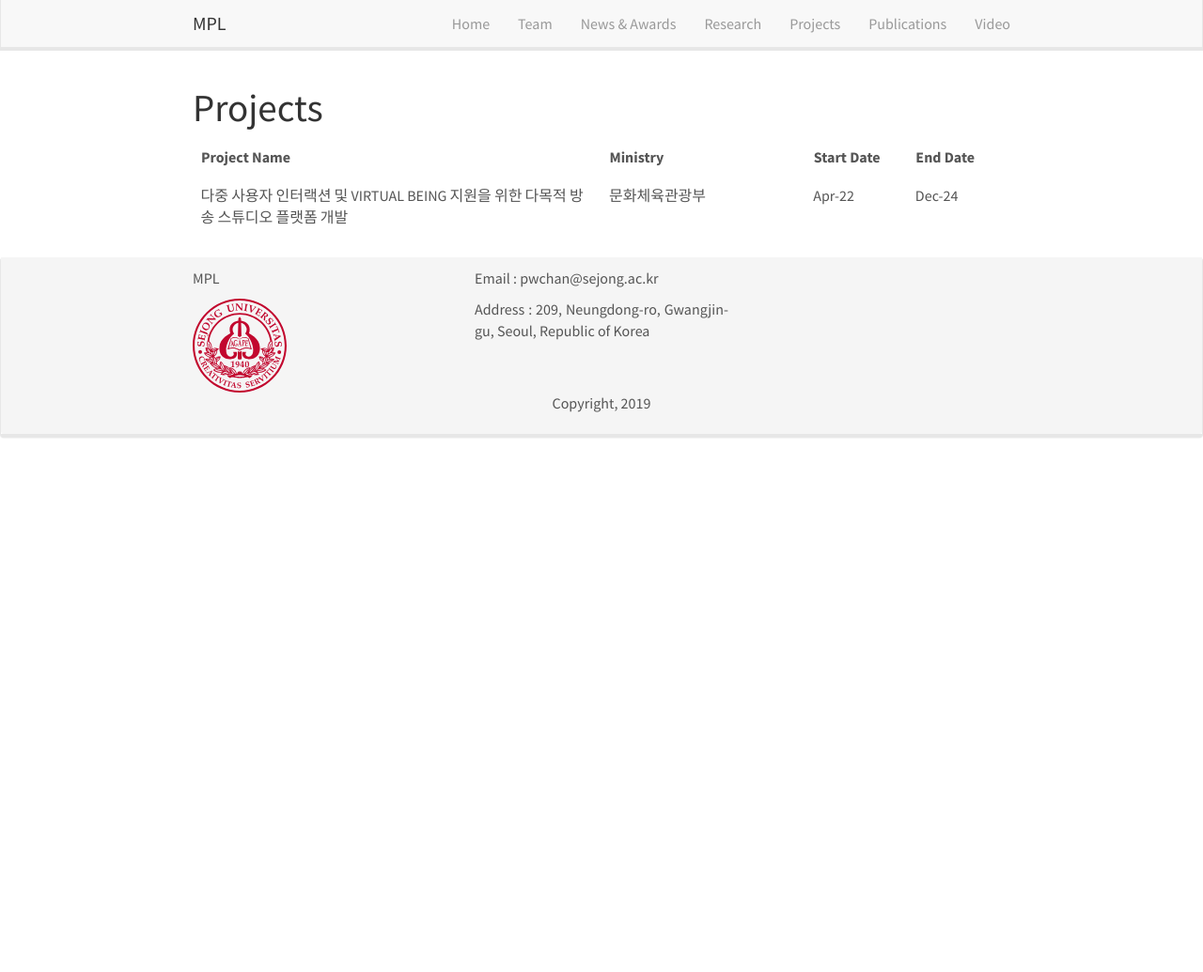
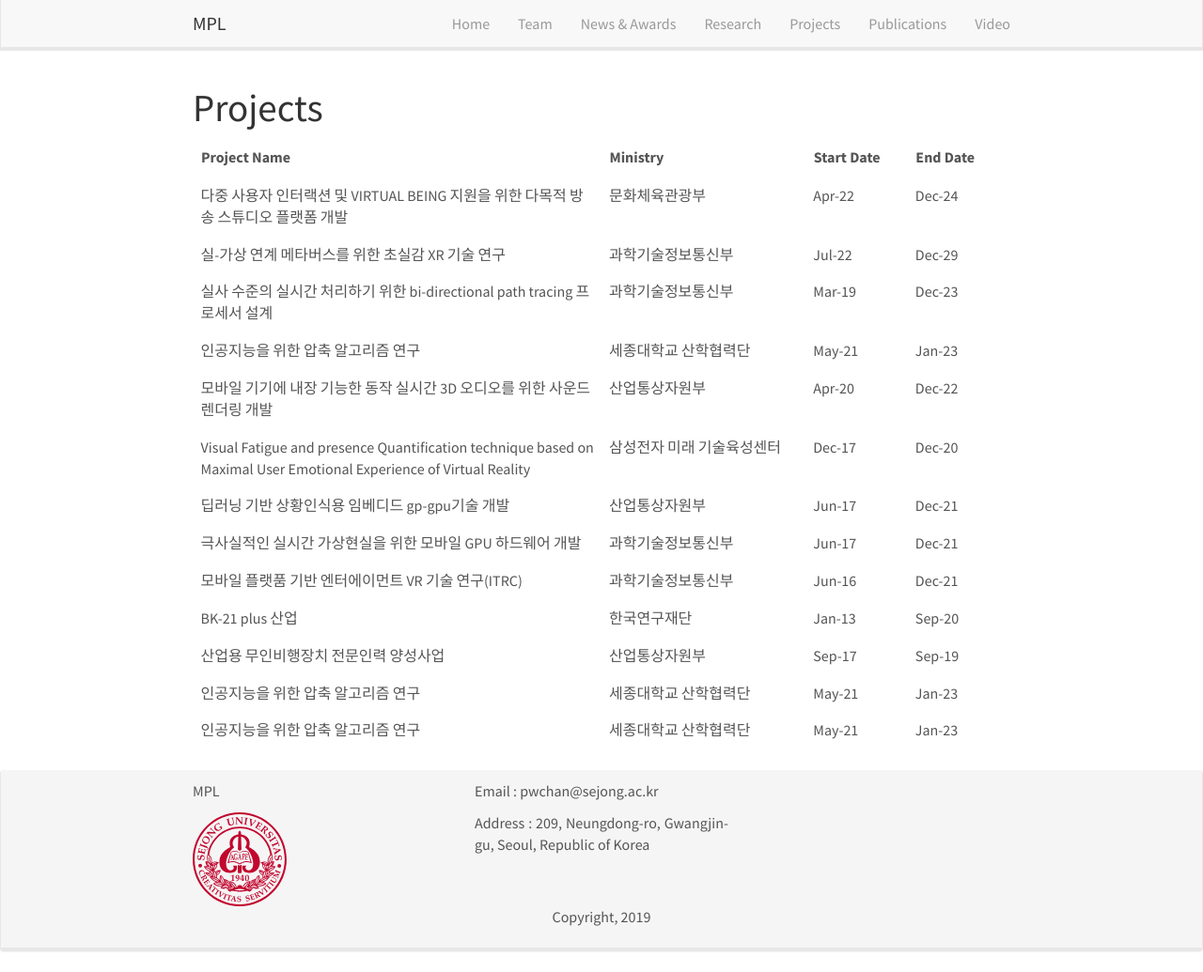
Before and after one commit to MPLRayman/webtest2, a Jekyll site: the page built from _pages/projects.html, in a window 1280 px wide and 1035 px high. Shown: the whole window at 94% size. Built offline with Jekyll 4.4.1, drawn with Linux system fonts in a browser that asks for light colours; nearby versions of some CDN libraries.

Commit message:
Update projects.html

```diff
--- a/_pages/projects.html
+++ b/_pages/projects.html
@@ -54,78 +54,78 @@ permalink: /projects/
             <td class="col3">Apr-22</td>
             <td class="col4">Dec-24</td>
         </tr>
-        <!-- <tr>
-            <td>실-가상 연계 메타버스를 위한 초실감 XR 기술 연구</td>
-            <td>과학기술정보통신부</td>
-            <td>Jul-22</td>
-            <td>Dec-29</td>
+        <tr>
+            <td class="col1">실-가상 연계 메타버스를 위한 초실감 XR 기술 연구</td>
+            <td class="col2">과학기술정보통신부</td>
+            <td class="col3">Jul-22</td>
+            <td class="col4">Dec-29</td>
         </tr>
         <tr>
-            <td>실사 수준의 실시간 처리하기 위한 bi-directional path tracing 프로세서 설계</td>
-            <td>과학기술정보통신부</td>
-            <td>Mar-19</td>
-            <td>Dec-23</td>
+            <td class="col1">실사 수준의 실시간 처리하기 위한 bi-directional path tracing 프로세서 설계</td>
+            <td class="col2">과학기술정보통신부</td>
+            <td class="col3">Mar-19</td>
+            <td class="col4">Dec-23</td>
         </tr>
         <tr>
-            <td>인공지능을 위한 압축 알고리즘 연구</td>
-            <td>세종대학교 산학협력단</td>
-            <td>May-21</td>
-            <td>Jan-23</td>
+            <td class="col1">인공지능을 위한 압축 알고리즘 연구</td>
+            <td class="col2">세종대학교 산학협력단</td>
+            <td class="col3">May-21</td>
+            <td class="col4">Jan-23</td>
         </tr>
         <tr>
-            <td>모바일 기기에 내장 기능한 동작 실시간 3D 오디오를 위한 사운드 렌더링 개발</td>
-            <td>산업통상자원부</td>
-            <td>Apr-20</td>
-            <td>Dec-22</td>
+            <td class="col1">모바일 기기에 내장 기능한 동작 실시간 3D 오디오를 위한 사운드 렌더링 개발</td>
+            <td class="col2">산업통상자원부</td>
+            <td class="col3">Apr-20</td>
+            <td class="col4">Dec-22</td>
         </tr>
         <tr>
-            <td>Visual Fatigue and presence Quantification technique based on Maximal User Emotional Experience of Virtual Reality</td>
-            <td>삼성전자 미래 기술육성센터</td>
-            <td>Dec-17</td>
-            <td>Dec-20</td>
+            <td class="col1">Visual Fatigue and presence Quantification technique based on Maximal User Emotional Experience of Virtual Reality</td>
+            <td class="col2">삼성전자 미래 기술육성센터</td>
+            <td class="col3">Dec-17</td>
+            <td class="col4">Dec-20</td>
         </tr>
         <tr>
-            <td>딥러닝 기반 상황인식용 임베디드 gp-gpu기술 개발</td>
-            <td>산업통상자원부</td>
-            <td>Jun-17</td>
-            <td>Dec-21</td>
+            <td class="col1">딥러닝 기반 상황인식용 임베디드 gp-gpu기술 개발</td>
+            <td class="col2">산업통상자원부</td>
+            <td class="col3">Jun-17</td>
+            <td class="col4">Dec-21</td>
         </tr>
         <tr>
-            <td>극사실적인 실시간 가상현실을 위한 모바일 GPU 하드웨어 개발</td>
-            <td>과학기술정보통신부</td>
-            <td>Jun-17</td>
-            <td>Dec-21</td>
+            <td class="col1">극사실적인 실시간 가상현실을 위한 모바일 GPU 하드웨어 개발</td>
+            <td class="col2">과학기술정보통신부</td>
+            <td class="col3">Jun-17</td>
+            <td class="col4">Dec-21</td>
         </tr>
         <tr>
-            <td>모바일 플랫품 기반 엔터에이먼트 VR 기술 연구(ITRC)</td>
-            <td>과학기술정보통신부</td>
-            <td>Jun-16</td>
-            <td>Dec-21</td>
+            <td class="col1">모바일 플랫품 기반 엔터에이먼트 VR 기술 연구(ITRC)</td>
+            <td class="col2">과학기술정보통신부</td>
+            <td class="col3">Jun-16</td>
+            <td class="col4">Dec-21</td>
         </tr>
         <tr>
-            <td>BK-21 plus 산업</td>
-            <td>한국연구재단</td>
-            <td>Jan-13</td>
-            <td>Sep-20</td>
+            <td class="col1">BK-21 plus 산업</td>
+            <td class="col2">한국연구재단</td>
+            <td class="col3">Jan-13</td>
+            <td class="col4">Sep-20</td>
         </tr>
         <tr>
-            <td>산업용 무인비행장치 전문인력 양성사업</td>
-            <td>산업통상자원부</td>
-            <td>Sep-17</td>
-            <td>Sep-19</td>
+            <td class="col1">산업용 무인비행장치 전문인력 양성사업</td>
+            <td class="col2">산업통상자원부</td>
+            <td class="col3">Sep-17</td>
+            <td class="col4">Sep-19</td>
         </tr>
         <tr>
-            <td>인공지능을 위한 압축 알고리즘 연구</td>
-            <td>세종대학교 산학협력단</td>
-            <td>May-21</td>
-            <td>Jan-23</td>
+            <td class="col1">인공지능을 위한 압축 알고리즘 연구</td>
+            <td class="col2">세종대학교 산학협력단</td>
+            <td class="col3">May-21</td>
+            <td class="col4">Jan-23</td>
         </tr>
         <tr>
-            <td>인공지능을 위한 압축 알고리즘 연구</td>
-            <td>세종대학교 산학협력단</td>
-            <td>May-21</td>
-            <td>Jan-23</td>
-        </tr> -->
+            <td class="col1">인공지능을 위한 압축 알고리즘 연구</td>
+            <td class="col2">세종대학교 산학협력단</td>
+            <td class="col3">May-21</td>
+            <td class="col4">Jan-23</td>
+        </tr>
     </tbody>
 </table>
 
```
